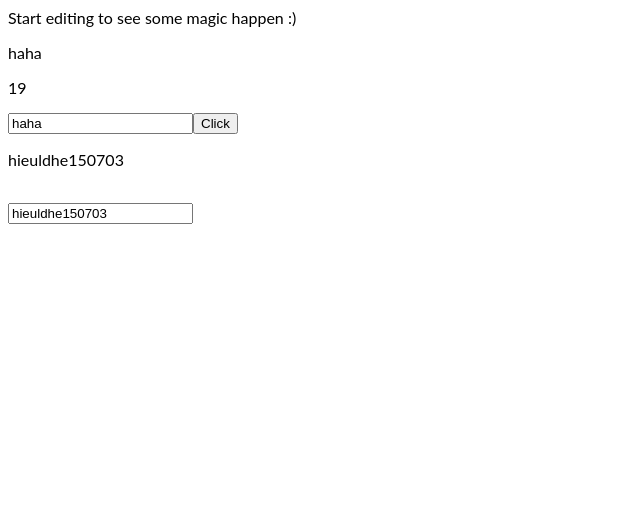
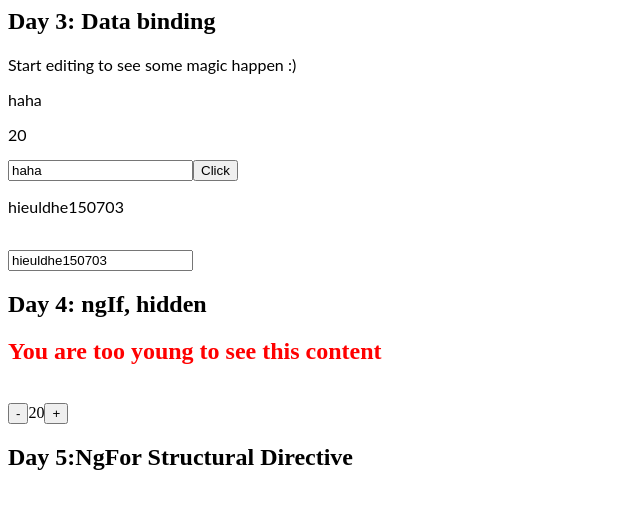
Before and after one commit to hiuhihi78/angular-100day, an Angular app: page / in a window 1280 px wide. Shown: the top 508 px of the page, without its empty margins (0-640 px from the left). Built offline with nearby package versions, Linux system fonts and the light colour scheme.

Commit message:
day-4-ngIf

```diff
--- a/src/app/app.component.html
+++ b/src/app/app.component.html
@@ -1,3 +1,4 @@
+<h2>Day 3: Data binding</h2>
 <p>Start editing to see some magic happen :)</p>
 
 <!-- {{expression}} -->
@@ -19,5 +20,30 @@
   type="text"
   [ngModel]="twoWayDataBinding"
   (ngModelChange)="twoWayDataBinding = $event"
+/>
 
-/>
+<h2>Day 4: ngIf, hidden</h2>
+<!-- day 4 -->
+<!-- NgIf Structural Directive of [hiden]
+dung de k hien thi ngoai DOM
+- symtax : *ngIf="expression else nameTemplate"
+- do eles:
+<ng-template #nameTemplate></ng-template>
+-->
+
+<hello [hidden]="user.age < 21" [name]="twoWayDataBinding"></hello>
+
+<hello
+  *ngIf="user.age >= 21; else ageUnder21"
+  [name]="twoWayDataBinding"
+></hello>
+<ng-template #ageUnder21>
+  <h2 style="color:red">You are too young to see this content</h2>
+</ng-template>
+<br />
+
+<button type="button" (click)="user.age = user.age - 1">-</button>
+<span>{{ user.age }}</span>
+<button type="button" (click)="user.age = user.age + 1">+</button>
+
+<h2>Day 5:NgFor Structural Directive</h2>
--- a/src/app/app.component.ts
+++ b/src/app/app.component.ts
@@ -10,7 +10,7 @@ export class AppComponent {
 
   user = {
     name: 'haha',
-    age: '19',
+    age: 20,
   };
   twoWayDataBinding = 'hieuldhe150703';
 
--- a/src/app/hello.component.ts
+++ b/src/app/hello.component.ts
@@ -2,9 +2,16 @@ import { Component, Input } from '@angular/core';
 
 @Component({
   selector: 'hello',
-  template: `<h1>Hello {{name}}!</h1>`,
-  styles: [`h1 { font-family: Lato; }`]
+  template: `<h1>{{name}}!</h1>`,
+  styles: [`h1 { font-family: Lato; }`],
 })
-export class HelloComponent  {
+export class HelloComponent {
   @Input() name: string;
+
+  ngOnInit() {
+    console.log('hello-componet init');
+  }
+  ngDestroy() {
+    console.log('hello-component destroy');
+  }
 }
```
